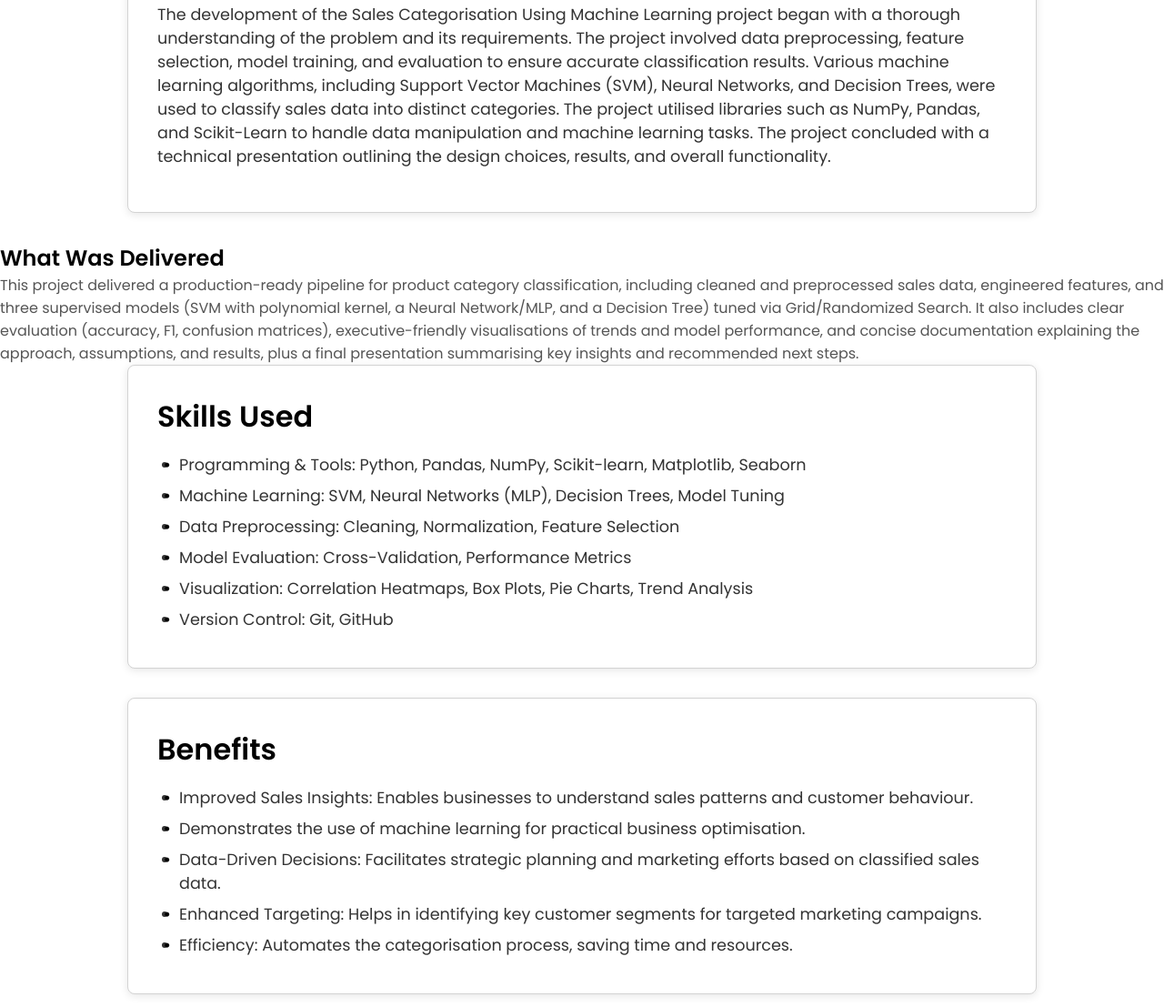
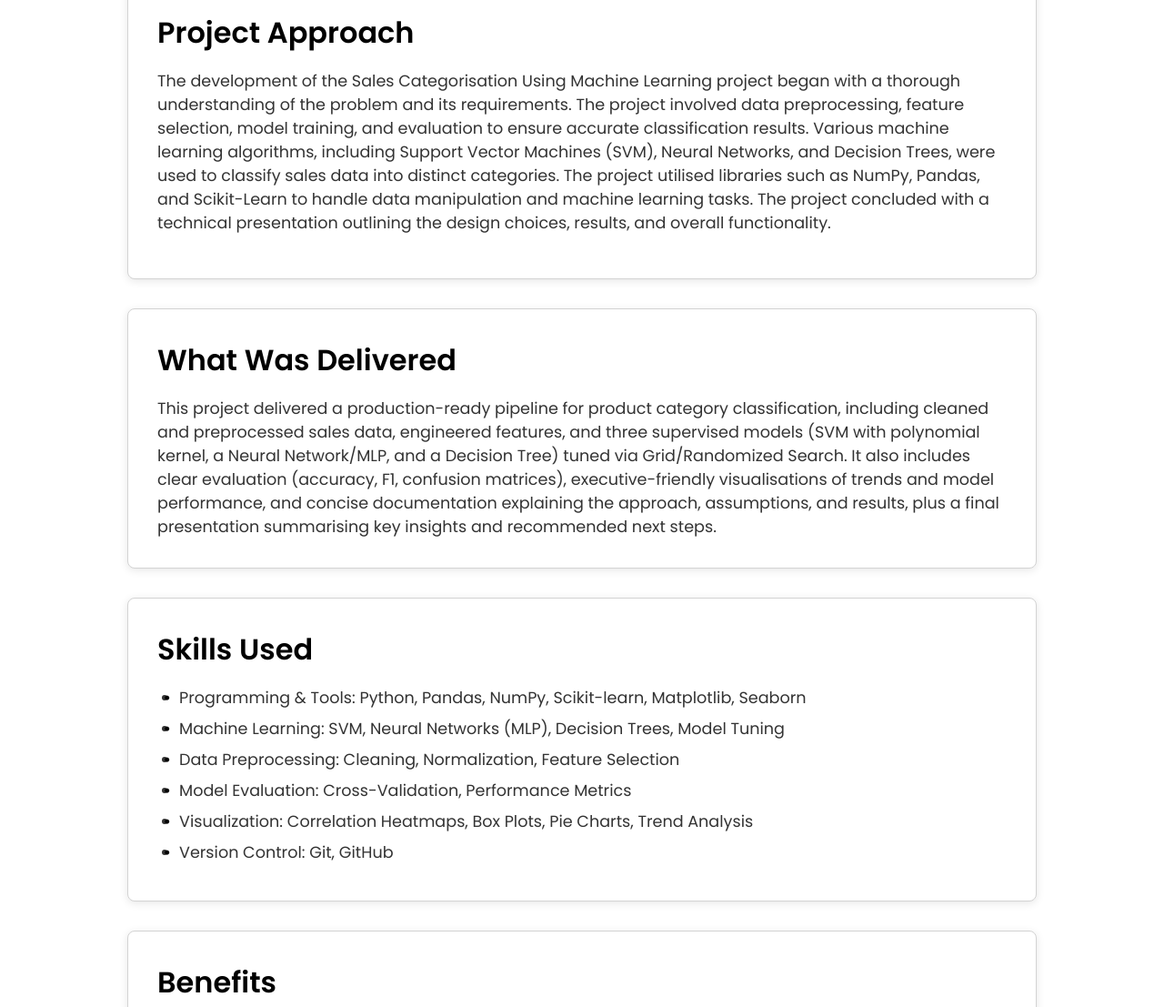
Before and after one commit to esosajohnson/portfolio-website, a plain HTML site: page projects/sales-categorisation/index.html in a window 1280 px wide. Shown: the part 695-1802 px from the top of the page at 91% size. Drawn offline with Linux system fonts and the light colour scheme.

Commit message:
Styled the machine learning project

```diff
--- a/style.css
+++ b/style.css
@@ -845,10 +845,11 @@ textarea:focus::placeholder {
 }
 
 #more-projects-link {
-    margin-top: 2rem;
+    margin-top: 1.5rem;
     font-size: 1.2rem;
     font-weight: 400;
     color: #555;
+    padding: 0 1rem;
 }
 
 #more-projects-link p {
@@ -878,7 +879,7 @@ textarea:focus::placeholder {
     justify-content: center;
     align-items: center;
     min-height: calc(100vh - 7vh);
-    padding: 2rem 1rem;
+    padding: 2rem 1.5rem;
     margin: 0 auto;
     text-align: center;
 }
@@ -1132,7 +1133,7 @@ textarea:focus::placeholder {
 }
 
 .project-github-link p {
-    font-size: 1.2rem;
+    font-size: 1.1rem;
     font-weight: 400;
     color: #333;
 }
@@ -1141,6 +1142,7 @@ textarea:focus::placeholder {
     position: static;
     transform: none;
     margin-top: 1rem;
+    font-size: 1.2rem;
 }
 
 /* FINGERPRINT PROJECT PAGE STYLES */
@@ -1151,7 +1153,59 @@ textarea:focus::placeholder {
     justify-content: center;
     align-items: center;
     min-height: calc(100vh - 7vh);
-    padding: 2rem 1rem;
+    padding: 2rem 1.5rem;
     margin: 0 auto;
     text-align: center;
 }
+
+#fingerprint-project h1 {
+    font-size: 2.5rem;
+    font-weight: 600;
+    margin-bottom: 1rem;
+}
+
+/* SALES CATEGORISATION PROJECT PAGE STYLES */
+#ML-project {
+    display: flex;
+    flex-direction: column;
+    justify-content: center;
+    align-items: center;
+    min-height: calc(100vh - 7vh);
+    padding: 2rem 1.5rem;
+    margin: 0 auto;
+    text-align: center;
+}
+
+#ML-project h1 {
+    font-size: 2.5rem;
+    font-weight: 600;
+    margin-bottom: 1rem;
+}
+
+.what-was-delivered {
+    background-color: white;
+    width: 100%;
+    max-width: 1000px;
+    padding: 2rem;
+    border: 1px solid lightgrey;
+    border-radius: 8px;
+    box-shadow: 0 2px 10px rgba(0, 0, 0, 0.1);
+    transition: transform 0.3s ease;
+    box-sizing: border-box;
+    position: relative;
+    text-align: left;
+    margin: 0 auto 2rem;
+}
+
+.what-was-delivered h2 {
+    font-size: 2rem;
+    font-weight: 600;
+    margin-bottom: 1rem;
+    color: black;
+}
+
+.what-was-delivered p {
+    font-size: 1.1rem;
+    font-weight: 400;
+    color: #333;
+}
```
